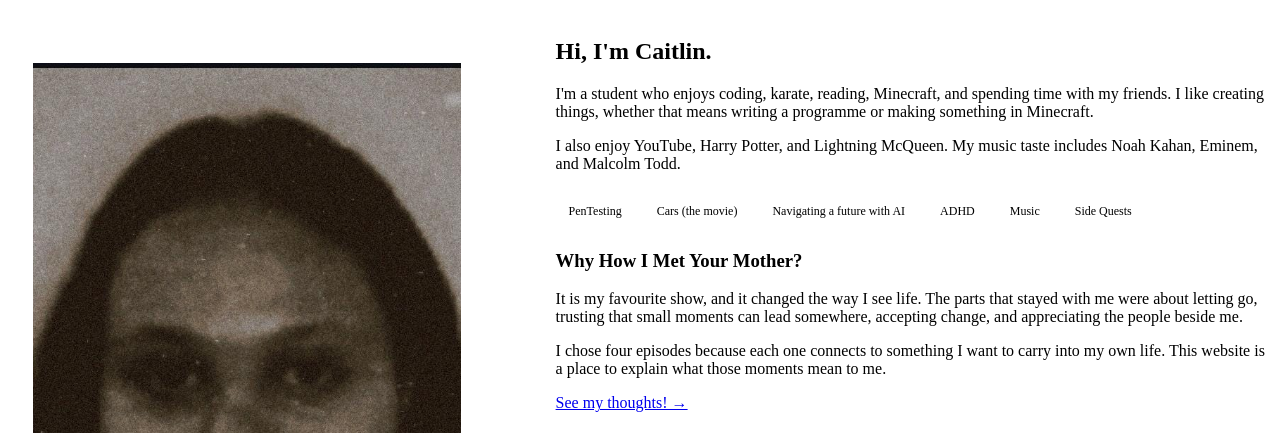
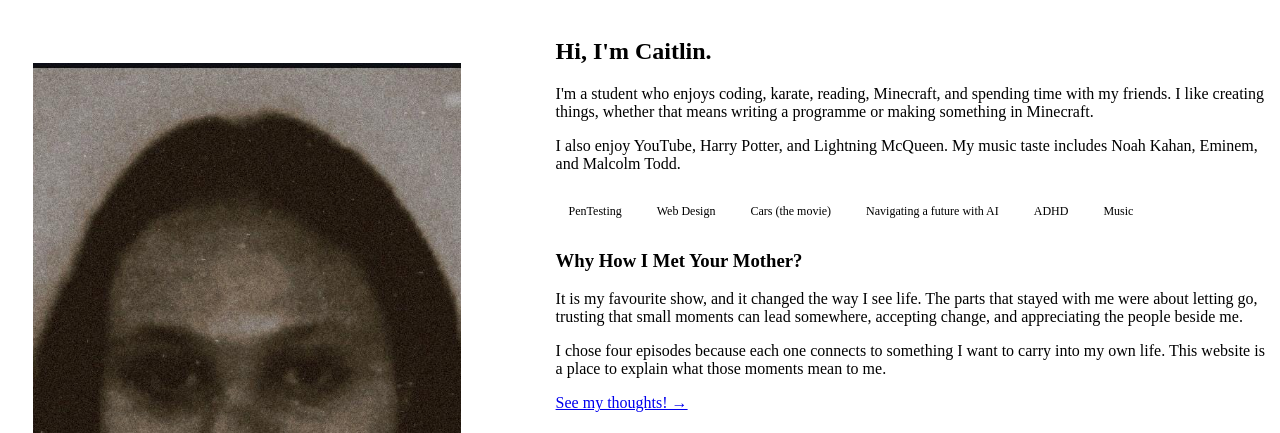
Before and after one commit to ca1t0x/INF-164-Portfolio, a plain HTML site: page html/about.html in a window 1280 px wide. Shown: the part 367-800 px from the top of the page. Drawn offline with Linux system fonts and the light colour scheme.

Commit message:
Update interest list

```diff
--- a/html/about.html
+++ b/html/about.html
@@ -41,11 +41,11 @@
 
                     <ul class="interest-list" aria-label="Some of my interests">
                         <li>PenTesting</li>
+                        <li>Web Design</li>
                         <li>Cars (the movie)</li>
                         <li>Navigating a future with AI</li>
                         <li>ADHD</li>
                         <li>Music</li>
-                        <li>Side Quests</li>
                     </ul>
                     <h3>Why How I Met Your Mother?</h3>
                     <p>It is my favourite show, and it changed the way I see life. The parts that stayed with me were about letting go, trusting that small moments can lead somewhere, accepting change, and appreciating the people beside me.</p>
```
